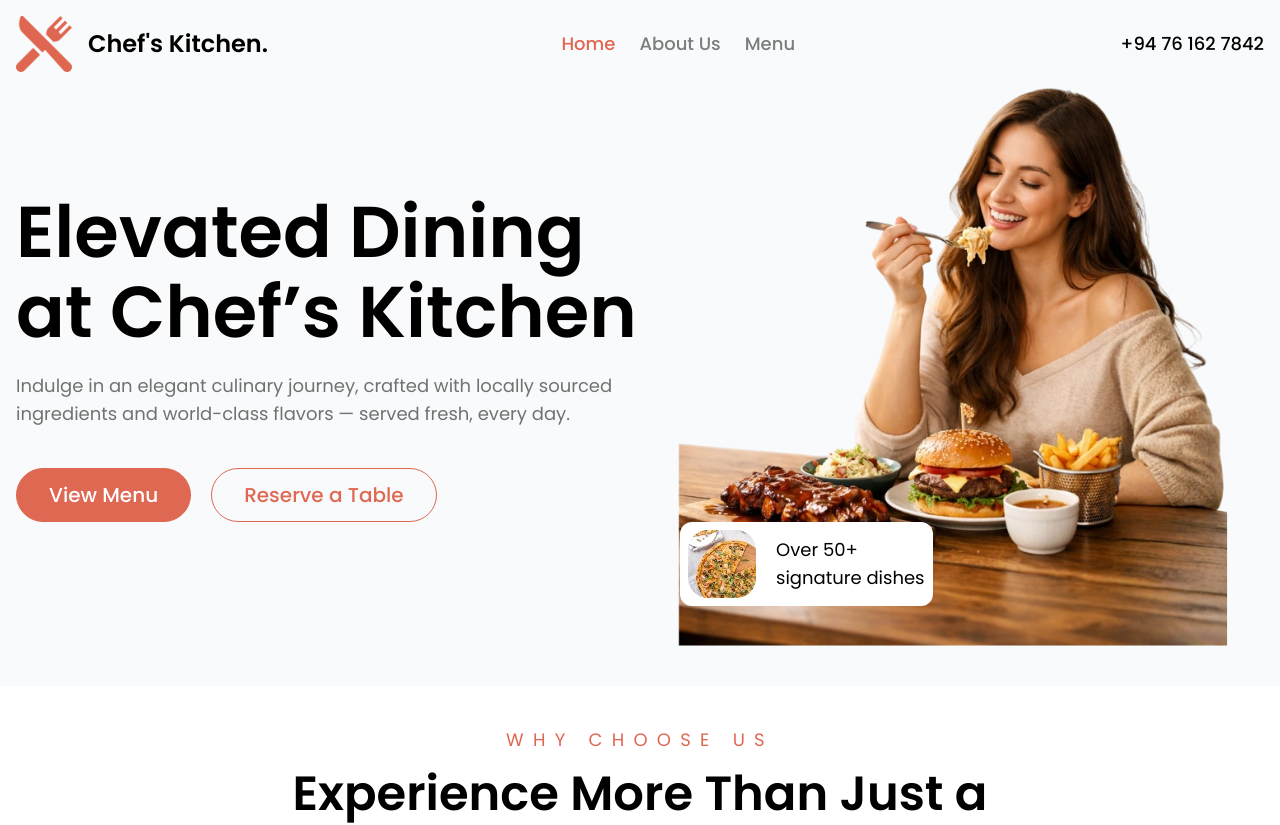
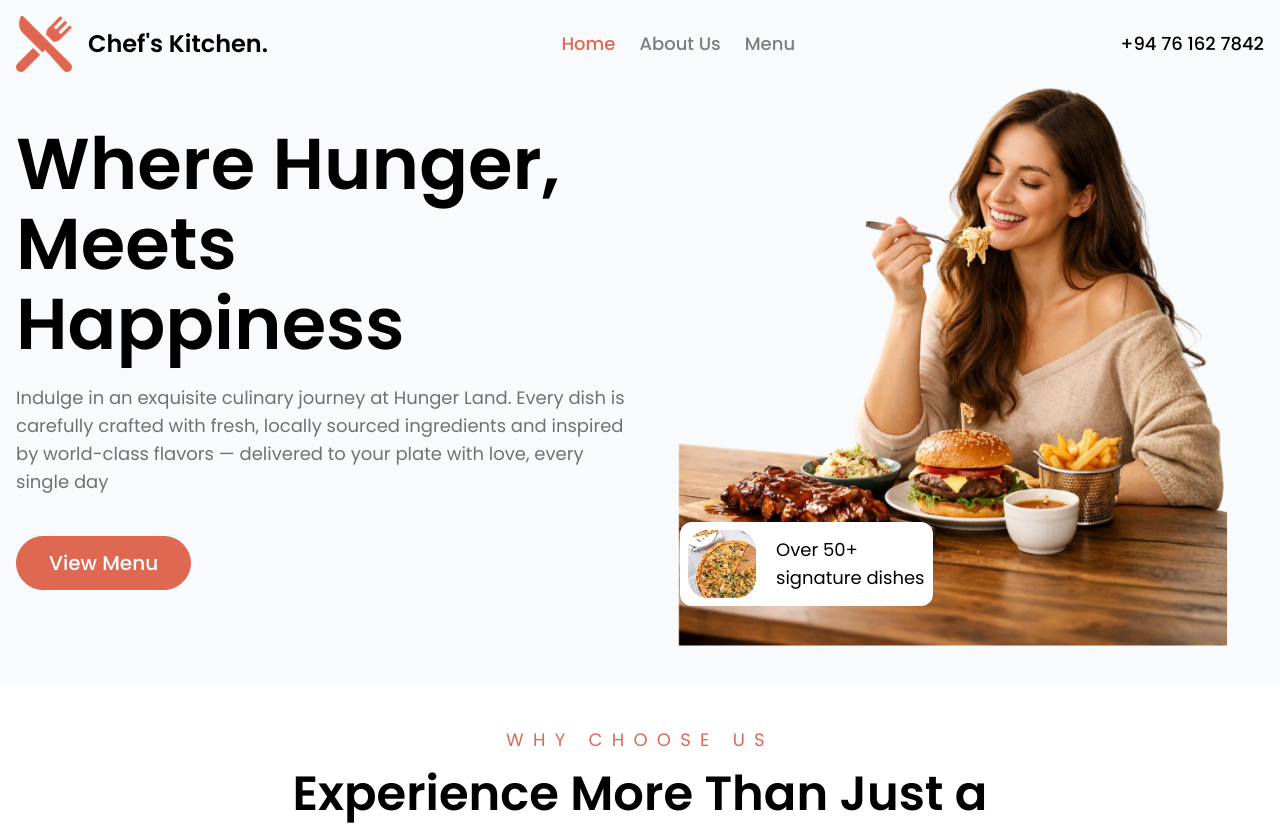
Before and after one commit to BuddhikaKulasekara/chef-kitchen, a Next.js app in the folder frontend/: page / in a window 1280 px wide. Shown: the top 825 px of the page. Built offline with nearby package versions, Linux system fonts and the light colour scheme; some icons are missing.

Commit message:
feat: Hero banner content change

```diff
--- a/frontend/src/app/components/Home/Hero/index.tsx
+++ b/frontend/src/app/components/Home/Hero/index.tsx
@@ -9,12 +9,12 @@ const Hero = () => {
         <div className='grid grid-cols-1 lg:grid-cols-12 items-center'>
           <div className='lg:col-span-6'>
             <h1 className='font-semibold mb-5 text-black lg:text-start text-center sm:leading-20 leading-16'>
-              Elevated Dining at Chef’s Kitchen
+              Where Hunger, Meets Happiness
             </h1>
             <p className='text-black/55 text-lg font-normal mb-10 lg:text-start text-center'>
-              Indulge in an elegant culinary journey, crafted with locally
-              sourced ingredients and world-class flavors — served fresh, every
-              day.
+              Indulge in an exquisite culinary journey at Hunger Land. Every dish is carefully crafted with fresh,
+              locally sourced ingredients and inspired by world-class flavors — delivered to your plate with love,
+              every single day
             </p>
             <div className='flex flex-col sm:flex-row gap-5 items-center justify-center lg:justify-start'>
               <Link href='/#menu'>
@@ -22,11 +22,11 @@ const Hero = () => {
                   View Menu
                 </button>
               </Link>
-              <Link href='/#reserve'>
+              {/*<Link href='/#reserve'>
                 <button className='text-xl border border-primary rounded-full font-medium py-3 px-8 text-primary hover:text-white hover:bg-primary hover:cursor-pointer transition ease-in-out duration-300'>
                   Reserve a Table
                 </button>
-              </Link>
+              </Link>*/}
             </div>
           </div>
           <div className='lg:col-span-6 flex justify-center relative'>
```
